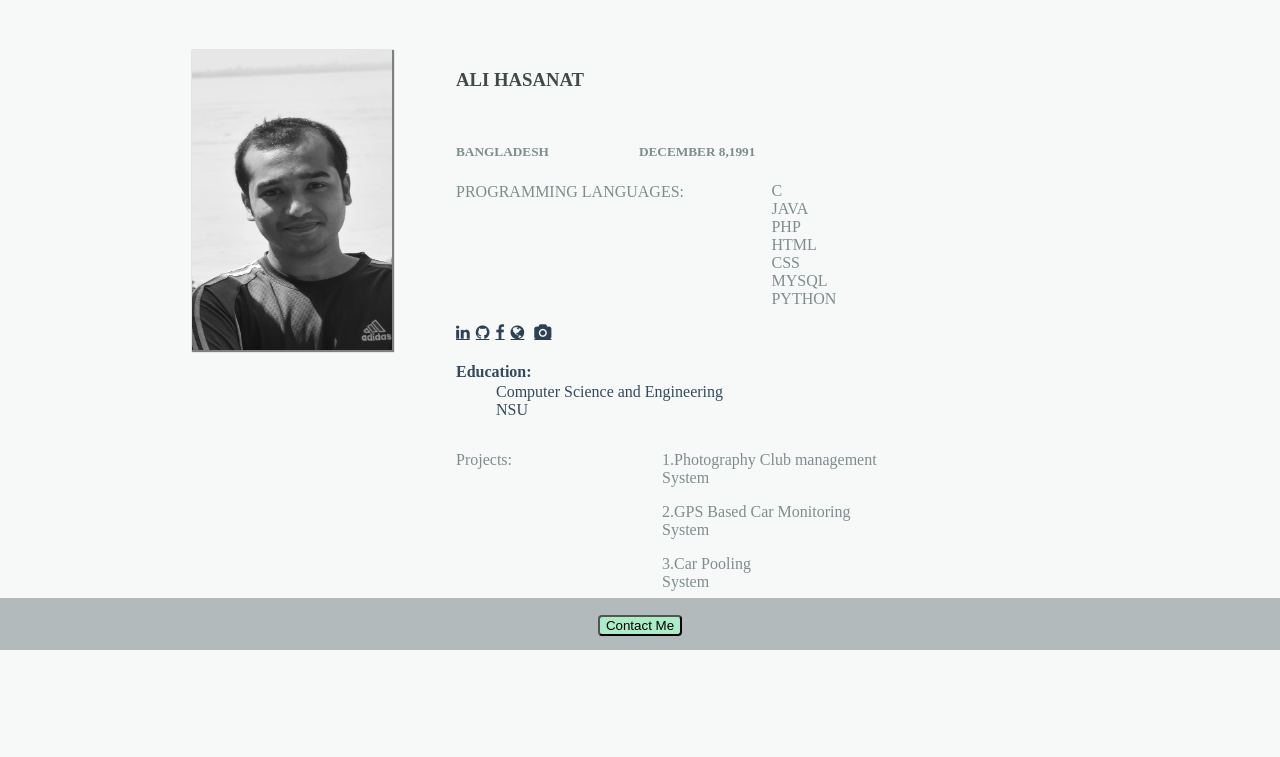
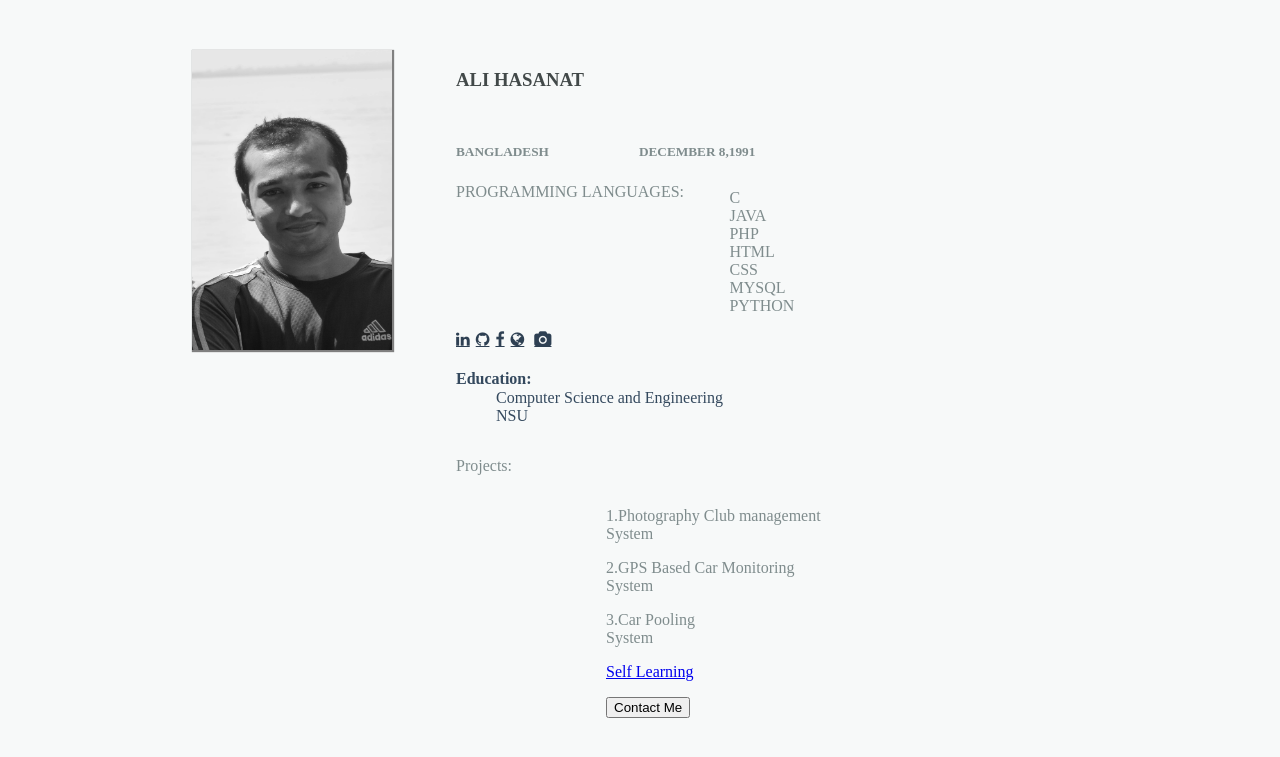
Before and after one commit to hasanat72/hasanat, a PHP site: page / in a window 1280 px wide. Shown: the top 757 px of the page. Run offline with PHP 8.4, Linux system fonts and the light colour scheme.

Commit message:
Update index.php

```diff
--- a/index.php
+++ b/index.php
@@ -41,32 +41,35 @@
 				<a href="https://www.facebook.com/ali.hasanat72" class="fa fa-facebook" target="_blank"></a>
 				<a href="landing.html" class="fa fa-globe" target="_blank"></a>
 				<a href="hobby.html" class="fa fa-camera" target="_blank"></a>
+
 			</div>
 			<div id="education">
 				<h4 style="color: #34495e">Education:</h4>
 				<p style="color:  #34495e; margin-top: -20px;margin-left: 40px">Computer Science and Engineering<br>NSU</p>
 
 			</div>
+
 			<div></div>
 			<div class="project">
 				<p>Projects:</p>
-
-			</div>
-
 				<div class="projects">
 					<p>1.Photography Club management<br>System</p>
 					<p>2.GPS Based Car Monitoring<br>System</p>
 					<p>3.Car Pooling<br>System</p>
+					<p> <a href="projects.html">Self Learning</a> </p>
+					<form action="contact.html" method="post">
+						<button type="submit">Contact Me</button>
+					</form>
 
 				</div>
+
+			</div>
+
+
 				</div>
 			</div>
 			<br>
-			<div id="contact">
-					<form action="contact.html">
-						<p><input class="button" type="submit" value="Contact Me"></p>
-					</form>
-			</div>
+
 
 </body>
 </body>
```
